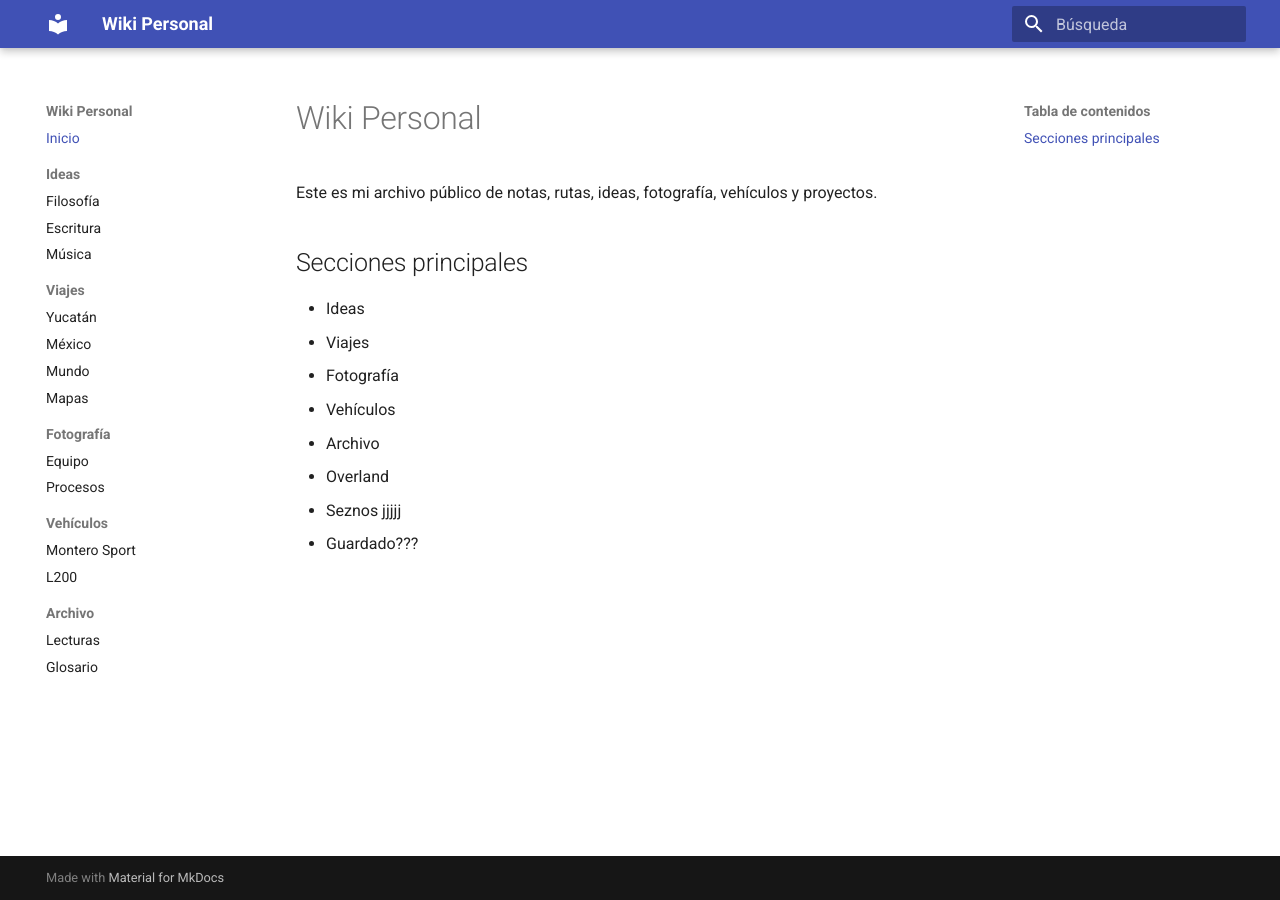
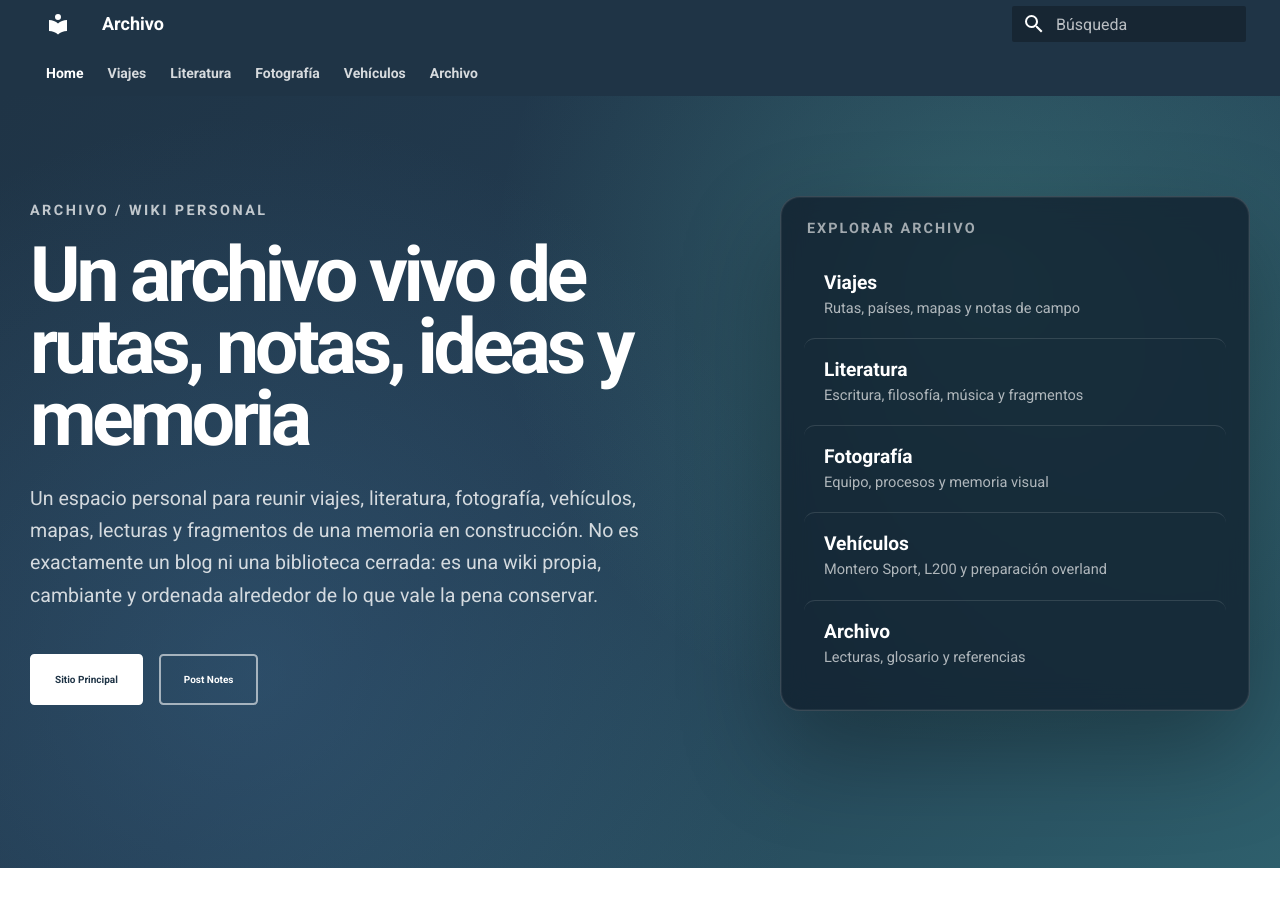
Before and after one commit to metajorge/wiki-personal, an MkDocs documentation site: the page built from docs/index.md, in a window 1280 px wide and 900 px high. Built offline with MkDocs 1.6.1 and Material for MkDocs 9.7.7, drawn with Linux system fonts in a browser that asks for light colours.

Commit message:
Cambiar mapas como página principal de viajes

```diff
--- a/docs/index.md
+++ b/docs/index.md
@@ -1,14 +1,9 @@
-# Wiki Personal
+---
+template: home.html
+title: Archivo
+hide:
+  - navigation
+  - toc
+---
 
-Este es mi archivo público de notas, rutas, ideas, fotografía, vehículos y proyectos.
-
-## Secciones principales
-
-- Ideas
-- Viajes
-- Fotografía
-- Vehículos
-- Archivo
-- Overland
-- Seznos   jjjjj
-- Guardado???
+Archivo personal, wiki y notas de JörgW
--- /dev/null
+++ b/docs/stylesheets/extra.css
@@ -0,0 +1,211 @@
+/* Portada Archivo / Wiki Personal */
+
+.md-header {
+  background: #1f3446;
+}
+
+.md-tabs {
+  background: #1f3446;
+}
+
+.md-tabs__link {
+  font-weight: 600;
+  opacity: 0.82;
+}
+
+.md-tabs__link--active,
+.md-tabs__link:hover {
+  opacity: 1;
+}
+
+/* Importante:
+   NO ocultar .md-content globalmente.
+   Eso rompe el contenido de todas las páginas. */
+
+.jw-home {
+  margin-top: 0;
+  min-height: calc(100vh - 6.4rem);
+  padding: 5rem 1.2rem 5.8rem;
+  color: #ffffff;
+  background:
+    radial-gradient(circle at 76% 22%, rgba(95, 202, 180, 0.24), transparent 24rem),
+    radial-gradient(circle at 20% 75%, rgba(67, 116, 156, 0.32), transparent 28rem),
+    linear-gradient(135deg, #1f3446 0%, #223b50 45%, #2e5f6c 100%);
+  overflow: hidden;
+}
+
+.jw-home__inner {
+  max-width: 1220px;
+  margin: 0 auto;
+  display: grid;
+  grid-template-columns: minmax(0, 1.08fr) minmax(340px, 0.92fr);
+  gap: 4.5rem;
+  align-items: center;
+}
+
+.jw-home__eyebrow {
+  margin: 0 0 1rem;
+  color: rgba(255, 255, 255, 0.72);
+  font-size: 0.72rem;
+  font-weight: 800;
+  letter-spacing: 0.17em;
+  text-transform: uppercase;
+}
+
+.jw-home h1 {
+  max-width: 790px;
+  margin: 0;
+  color: #ffffff;
+  font-size: clamp(2.8rem, 6vw, 5.25rem);
+  font-weight: 800;
+  line-height: 0.94;
+  letter-spacing: -0.055em;
+}
+
+.jw-home__description {
+  max-width: 700px;
+  margin: 1.35rem 0 2.1rem;
+  color: rgba(255, 255, 255, 0.80);
+  font-size: clamp(0.98rem, 1.4vw, 1.1rem);
+  line-height: 1.65;
+}
+
+.jw-home__actions {
+  display: flex;
+  flex-wrap: wrap;
+  gap: 0.8rem;
+}
+
+.jw-button {
+  display: inline-flex;
+  align-items: center;
+  justify-content: center;
+  min-height: 2.55rem;
+  padding: 0.65rem 1.15rem;
+  border: 0.1rem solid rgba(255, 255, 255, 0.58);
+  border-radius: 0.22rem;
+  color: #ffffff !important;
+  font-weight: 700;
+  text-decoration: none !important;
+  transition: background 150ms ease, color 150ms ease, border-color 150ms ease;
+}
+
+.jw-button:hover {
+  color: #1f3446 !important;
+  background: #ffffff;
+  border-color: #ffffff;
+}
+
+.jw-button--primary {
+  color: #1f3446 !important;
+  background: #ffffff;
+  border-color: #ffffff;
+}
+
+.jw-button--primary:hover {
+  color: #ffffff !important;
+  background: rgba(255, 255, 255, 0.12);
+  border-color: #ffffff;
+}
+
+.jw-home__panel {
+  width: 100%;
+  max-width: 470px;
+  justify-self: end;
+  padding: 1.15rem;
+  border: 1px solid rgba(255, 255, 255, 0.16);
+  border-radius: 1rem;
+  background: rgba(14, 27, 41, 0.72);
+  box-shadow:
+    0 2rem 5rem rgba(0, 0, 0, 0.30),
+    inset 0 0 0 1px rgba(255, 255, 255, 0.06);
+  backdrop-filter: blur(14px);
+}
+
+.jw-panel__label {
+  margin: 0 0 0.75rem;
+  padding: 0 0.15rem;
+  color: rgba(255, 255, 255, 0.60);
+  font-size: 0.72rem;
+  font-weight: 800;
+  letter-spacing: 0.14em;
+  text-transform: uppercase;
+}
+
+.jw-panel__link {
+  display: block;
+  padding: 0.95rem 1rem;
+  border-top: 1px solid rgba(255, 255, 255, 0.12);
+  border-radius: 0.55rem;
+  color: #ffffff !important;
+  text-decoration: none !important;
+  transition: background 150ms ease, transform 150ms ease;
+}
+
+.jw-panel__link:first-of-type {
+  border-top: 0;
+}
+
+.jw-panel__link:hover {
+  background: rgba(255, 255, 255, 0.10);
+  transform: translateX(3px);
+}
+
+.jw-panel__link span {
+  display: block;
+  margin-bottom: 0.2rem;
+  color: #ffffff;
+  font-size: 0.96rem;
+  font-weight: 800;
+}
+
+.jw-panel__link small {
+  display: block;
+  color: rgba(255, 255, 255, 0.66);
+  font-size: 0.73rem;
+  line-height: 1.45;
+}
+
+/* Ajustes para páginas normales */
+
+.md-content__inner {
+  padding-bottom: 2rem;
+}
+
+.md-typeset a {
+  text-decoration-thickness: 0.08em;
+}
+
+/* Responsive */
+
+@media screen and (max-width: 960px) {
+  .jw-home {
+    min-height: auto;
+    padding-top: 3.4rem;
+  }
+
+  .jw-home__inner {
+    grid-template-columns: 1fr;
+    gap: 2.5rem;
+  }
+
+  .jw-home__panel {
+    max-width: 100%;
+    justify-self: stretch;
+  }
+}
+
+@media screen and (max-width: 640px) {
+  .jw-home {
+    padding: 2.8rem 1rem 3.8rem;
+  }
+
+  .jw-home__actions {
+    flex-direction: column;
+    align-items: stretch;
+  }
+
+  .jw-button {
+    width: 100%;
+  }
+}
--- a/mkdocs.yml
+++ b/mkdocs.yml
@@ -1,4 +1,4 @@
-site_name: Wiki Personal
+site_name: Archivo
 site_url: https://archivo.jorgw.com
 site_description: Archivo personal, wiki, rutas e ideas
 site_author: JôrgW
@@ -6,24 +6,30 @@
 theme:
   name: material
   language: es
+  custom_dir: overrides
   features:
+    - navigation.tabs
+    - navigation.tabs.sticky
     - navigation.sections
     - navigation.expand
     - navigation.top
     - search.highlight
     - search.suggest
 
+extra_css:
+  - stylesheets/extra.css
+
 nav:
-  - Inicio: index.md
-  - Ideas:
+  - Home: index.md
+  - Viajes:
+      - Mapas: viajes/mapas.md
+      - Mundo: viajes/mundo.md
+      - México: viajes/mexico.md
+      - Yucatán: viajes/yucatan.md
+  - Literatura:
+      - Escritura: ideas/escritura.md
       - Filosofía: ideas/filosofia.md
-      - Escritura: ideas/escritura.md
       - Música: ideas/musica.md
-  - Viajes:
-      - Yucatán: viajes/yucatan.md
-      - México: viajes/mexico.md
-      - Mundo: viajes/mundo.md
-      - Mapas: viajes/mapas.md
   - Fotografía:
       - Equipo: fotografia/equipo.md
       - Procesos: fotografia/procesos.md
--- /dev/null
+++ b/overrides/home.html
@@ -0,0 +1,64 @@
+{% extends "main.html" %}
+
+{% block tabs %}
+{{ super() }}
+
+<section class="jw-home">
+  <div class="jw-home__inner">
+    <div class="jw-home__content">
+      <p class="jw-home__eyebrow">Archivo / Wiki Personal</p>
+
+      <h1>Un archivo vivo de rutas, notas, ideas y memoria</h1>
+
+      <p class="jw-home__description">
+        Un espacio personal para reunir viajes, literatura, fotografía, vehículos,
+        mapas, lecturas y fragmentos de una memoria en construcción. No es
+        exactamente un blog ni una biblioteca cerrada: es una wiki propia,
+        cambiante y ordenada alrededor de lo que vale la pena conservar.
+      </p>
+
+      <div class="jw-home__actions">
+        <a href="https://jorgw.com" class="jw-button jw-button--primary">
+          Sitio Principal
+        </a>
+        <a href="https://www.jorge.vc" class="jw-button">
+          Post Notes
+        </a>
+      </div>
+    </div>
+
+    <aside class="jw-home__panel">
+      <p class="jw-panel__label">Explorar archivo</p>
+
+      <a href="/viajes/mapas/" class="jw-panel__link">
+        <span>Viajes</span>
+        <small>Rutas, países, mapas y notas de campo</small>
+      </a>
+
+      <a href="/ideas/escritura/" class="jw-panel__link">
+        <span>Literatura</span>
+        <small>Escritura, filosofía, música y fragmentos</small>
+      </a>
+
+      <a href="/fotografia/equipo/" class="jw-panel__link">
+        <span>Fotografía</span>
+        <small>Equipo, procesos y memoria visual</small>
+      </a>
+
+      <a href="/vehiculos/montero-sport/" class="jw-panel__link">
+        <span>Vehículos</span>
+        <small>Montero Sport, L200 y preparación overland</small>
+      </a>
+
+      <a href="/archivo/lecturas/" class="jw-panel__link">
+        <span>Archivo</span>
+        <small>Lecturas, glosario y referencias</small>
+      </a>
+    </aside>
+  </div>
+</section>
+
+{% endblock %}
+
+{% block content %}{% endblock %}
+{% block footer %}{% endblock %}
```
